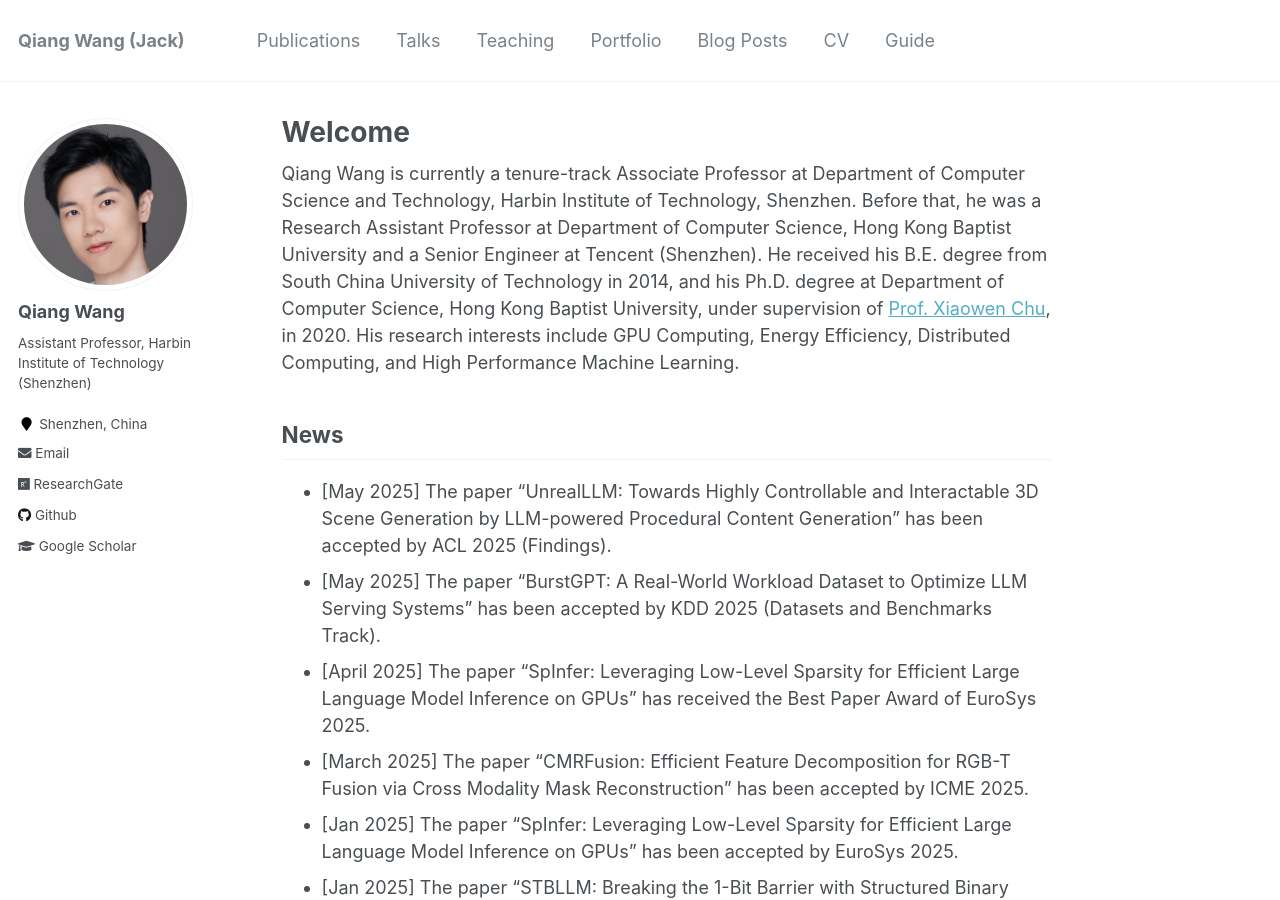
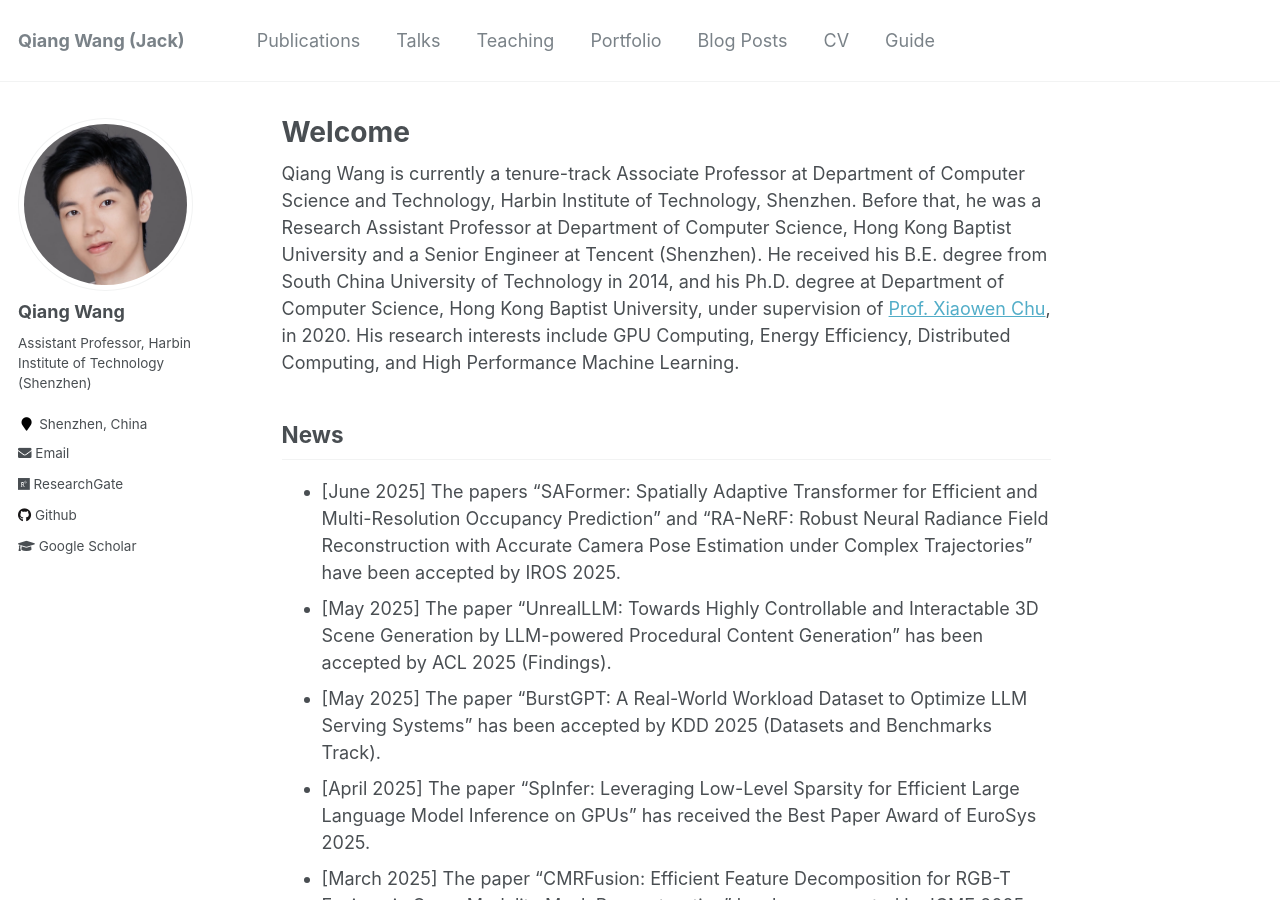
Before and after one commit to blackjack2015/blackjack2015.github.io, a Jekyll site: the page built from _pages/about.md, in a window 1280 px wide and 900 px high. Built offline with Jekyll 4.4.1, drawn with Linux system fonts in a browser that asks for light colours.

Commit message:
Update about.md

```diff
--- a/_pages/about.md
+++ b/_pages/about.md
@@ -12,6 +12,7 @@ redirect_from:
 Qiang Wang is currently a tenure-track Associate Professor at Department of Computer Science and Technology, Harbin Institute of Technology, Shenzhen. Before that, he was a Research Assistant Professor at Department of Computer Science, Hong Kong Baptist University and a Senior Engineer at Tencent (Shenzhen). He received his B.E. degree from South China University of Technology in 2014, and his Ph.D. degree at Department of Computer Science, Hong Kong Baptist University, under supervision of [Prof. Xiaowen Chu](https://sites.google.com/view/chuxiaowen), in 2020. His research interests include GPU Computing, Energy Efficiency, Distributed Computing, and High Performance Machine Learning.
 
 ## News
++ \[June 2025\] The papers "SAFormer: Spatially Adaptive Transformer for Efficient and Multi-Resolution Occupancy Prediction" and "RA-NeRF: Robust Neural Radiance Field Reconstruction with Accurate Camera Pose Estimation under Complex Trajectories" have been accepted by IROS 2025.
 + \[May 2025\] The paper "UnrealLLM: Towards Highly Controllable and Interactable 3D Scene Generation by LLM-powered Procedural Content Generation" has been accepted by ACL 2025 (Findings).
 + \[May 2025\] The paper "BurstGPT: A Real-World Workload Dataset to Optimize LLM Serving Systems" has been accepted by KDD 2025 (Datasets and Benchmarks Track).
 + \[April 2025\] The paper "SpInfer: Leveraging Low-Level Sparsity for Efficient Large Language Model Inference on GPUs" has received the Best Paper Award of EuroSys 2025.
```
